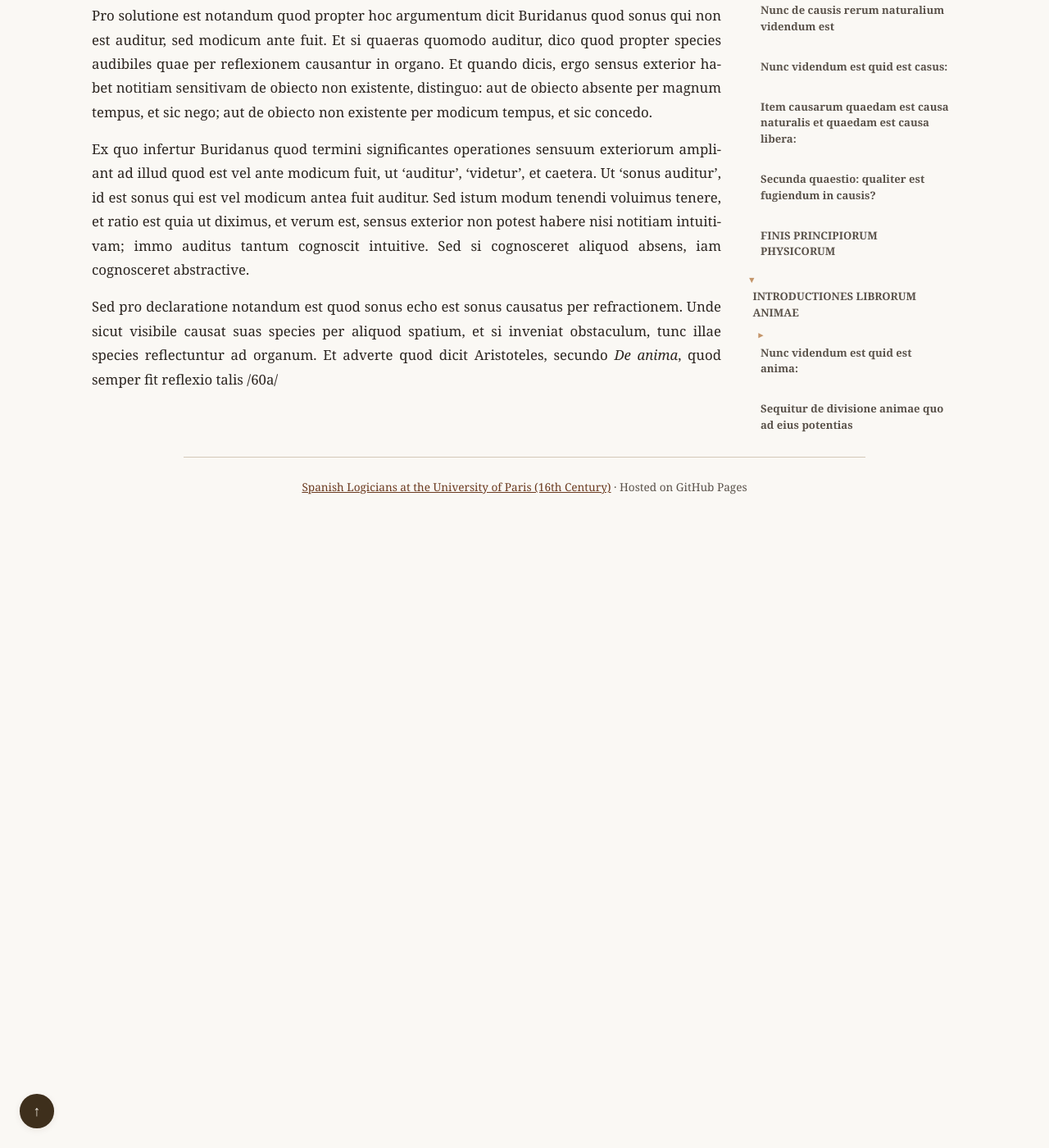
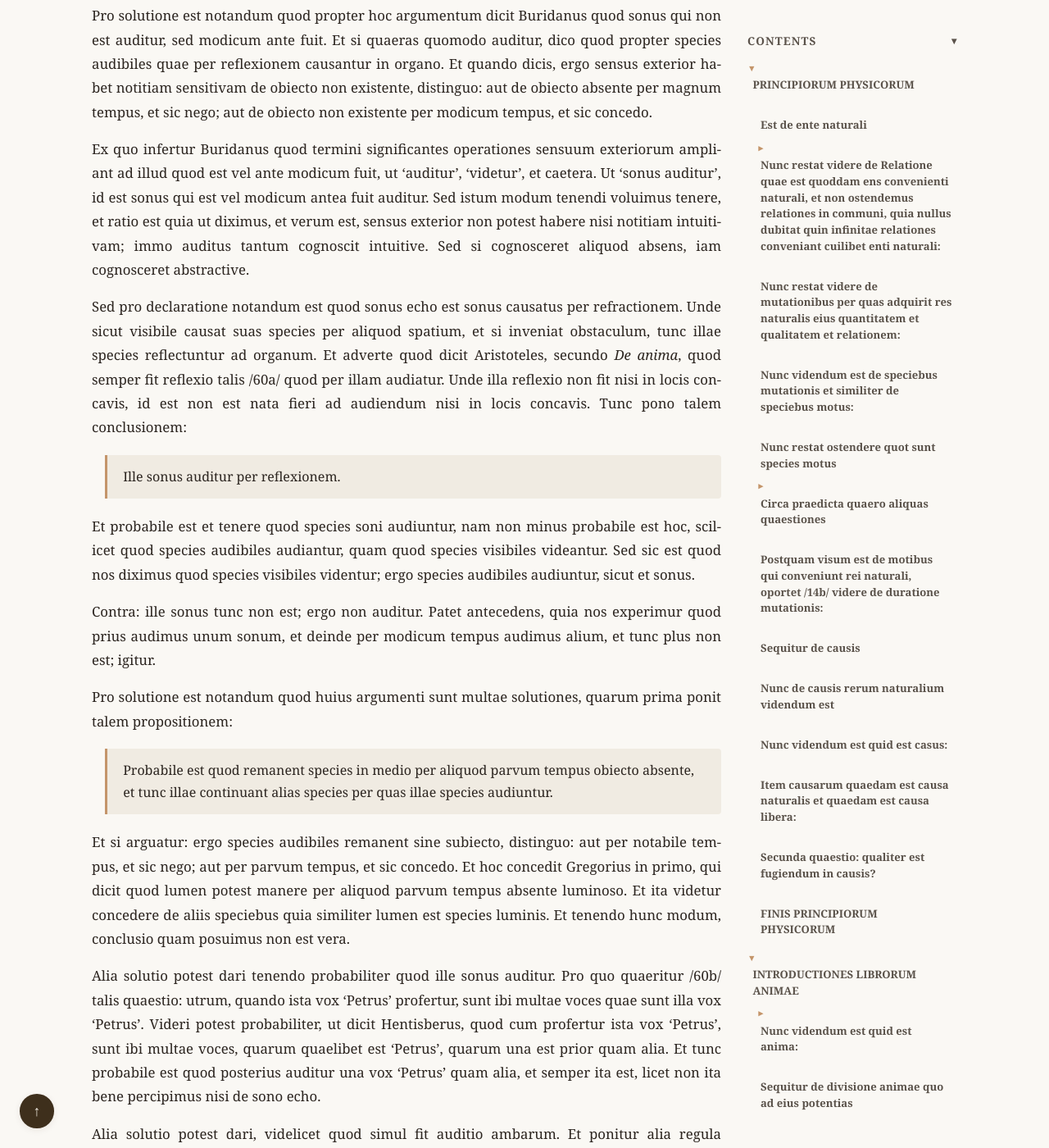
Before and after one commit to JoseBalado/Spanish-Logicians-at-the-University-of-Paris, a Jekyll site: the page built from philosophers/Jeronimo-Pardo/Principiorum-Phisicorum-et-Introductiones-Librorum-Animae.md, in a window 1280 px wide and 1400 px high, scrolled down 72811 px. Shown: the whole window at 82% size. Built offline with Jekyll 4.4.1, drawn with Linux system fonts in a browser that asks for light colours; before the commit the page ends 73441 px from its top, so only the background shows below that; some of the changed text lies outside the part shown.

Commit message:
Pardo. De Anima, page 60.

```diff
--- a/philosophers/Jeronimo-Pardo/Principiorum-Phisicorum-et-Introductiones-Librorum-Animae.md
+++ b/philosophers/Jeronimo-Pardo/Principiorum-Phisicorum-et-Introductiones-Librorum-Animae.md
@@ -1343,7 +1343,31 @@
 
 Ex quo infertur Buridanus quod termini significantes operationes sensuum exteriorum ampliant ad illud quod est vel ante modicum fuit, ut 'auditur', 'videtur', et caetera. Ut 'sonus auditur', id est sonus qui est vel modicum antea fuit auditur. Sed istum modum tenendi voluimus tenere, et ratio est quia ut diximus, et verum est, sensus exterior non potest habere nisi notitiam intuitivam; immo auditus tantum cognoscit intuitive. Sed si cognosceret aliquod absens, iam cognosceret abstractive.
 
-Sed pro declaratione notandum est quod sonus echo est sonus causatus per refractionem. Unde sicut visibile causat suas species per aliquod spatium, et si inveniat obstaculum, tunc illae species reflectuntur ad organum. Et adverte quod dicit Aristoteles, secundo *De anima*, quod semper fit reflexio talis /60a/
+Sed pro declaratione notandum est quod sonus echo est sonus causatus per refractionem. Unde sicut visibile causat suas species per aliquod spatium, et si inveniat obstaculum, tunc illae species reflectuntur ad organum. Et adverte quod dicit Aristoteles, secundo *De anima*, quod semper fit reflexio talis /60a/ quod per illam audiatur. Unde illa reflexio non fit nisi in locis concavis, id est non est nata fieri ad audiendum nisi in locis concavis. Tunc pono talem conclusionem:
+
+> Ille sonus auditur per reflexionem.
+
+Et probabile est et tenere quod species soni audiuntur, nam non minus probabile est hoc, scilicet quod species audibiles audiantur, quam quod species visibiles videantur. Sed sic est quod nos diximus quod species visibiles videntur; ergo species audibiles audiuntur, sicut et sonus.
+
+Contra: ille sonus tunc non est; ergo non auditur. Patet antecedens, quia nos experimur quod prius audimus unum sonum, et deinde per modicum tempus audimus alium, et tunc plus non est; igitur.
+
+Pro solutione est notandum quod huius argumenti sunt multae solutiones, quarum prima ponit talem propositionem:
+
+> Probabile est quod remanent species in medio per aliquod parvum tempus obiecto absente, et tunc illae continuant alias species per quas illae species audiuntur.
+
+Et si arguatur: ergo species audibiles remanent sine subiecto, distinguo: aut per notabile tempus, et sic nego; aut per parvum tempus, et sic concedo. Et hoc concedit Gregorius in primo, qui dicit quod lumen potest manere per aliquod parvum tempus absente luminoso. Et ita videtur concedere de aliis speciebus quia similiter lumen est species luminis. Et tenendo hunc modum, conclusio quam posuimus non est vera.
+
+Alia solutio potest dari tenendo probabiliter quod ille sonus auditur. Pro quo quaeritur /60b/ talis quaestio: utrum, quando ista vox 'Petrus' profertur, sunt ibi multae voces quae sunt illa vox 'Petrus'. Videri potest probabiliter, ut dicit Hentisberus, quod cum profertur ista vox 'Petrus', sunt ibi multae voces, quarum quaelibet est 'Petrus', quarum una est prior quam alia. Et tunc probabile est quod posterius auditur una vox 'Petrus' quam alia, et semper ita est, licet non ita bene percipimus nisi de sono echo.
+
+Alia solutio potest dari, videlicet quod simul fit auditio ambarum. Et ponitur alia regula perspectivorum:
+
+> Illud quod videtur per lineam rectam et reflexam videtur posterius sentiri.
+
+Et ideo dico quod simul fit auditio, tamen decipimur, quia illa auditio fit tam per lineam rectam quam per reflexam, et videtur nobis ultimo audire. Omnes istae solutiones sunt probabiles.
+
+Tertio restat videre de speciebus odoris. Pro quo primo advertendum est quod odor est una qualitas parva existens subiective in corpore odorabili, nata percipi a tali potentia odorativa, ita quod sic est imaginandum, videlicet quod sicut iste color est subiective in pariete et natus est percipi a visu, sic etiam odor est subiective in aliquo corpore et natus est percipi ab odoratu.
+
+Sed adverte quod non apparet nobis ita esse de obiectis aliorum sensuum sicut de obiecto odoratus, quia dicit Aristoteles quod visus est inter omnes potentias exteriores potentia perfectior, quia plures distinctiones rerum nobis ostendit, vel plures res /61a/
 
 <!--
 ## Apparatus Criticus Reference
```
Also changed, not shown: other parts of philosophers/Jeronimo-Pardo/Principiorum-Phisicorum-et-Introductiones-Librorum-Animae.md (+0 -1 lines).
